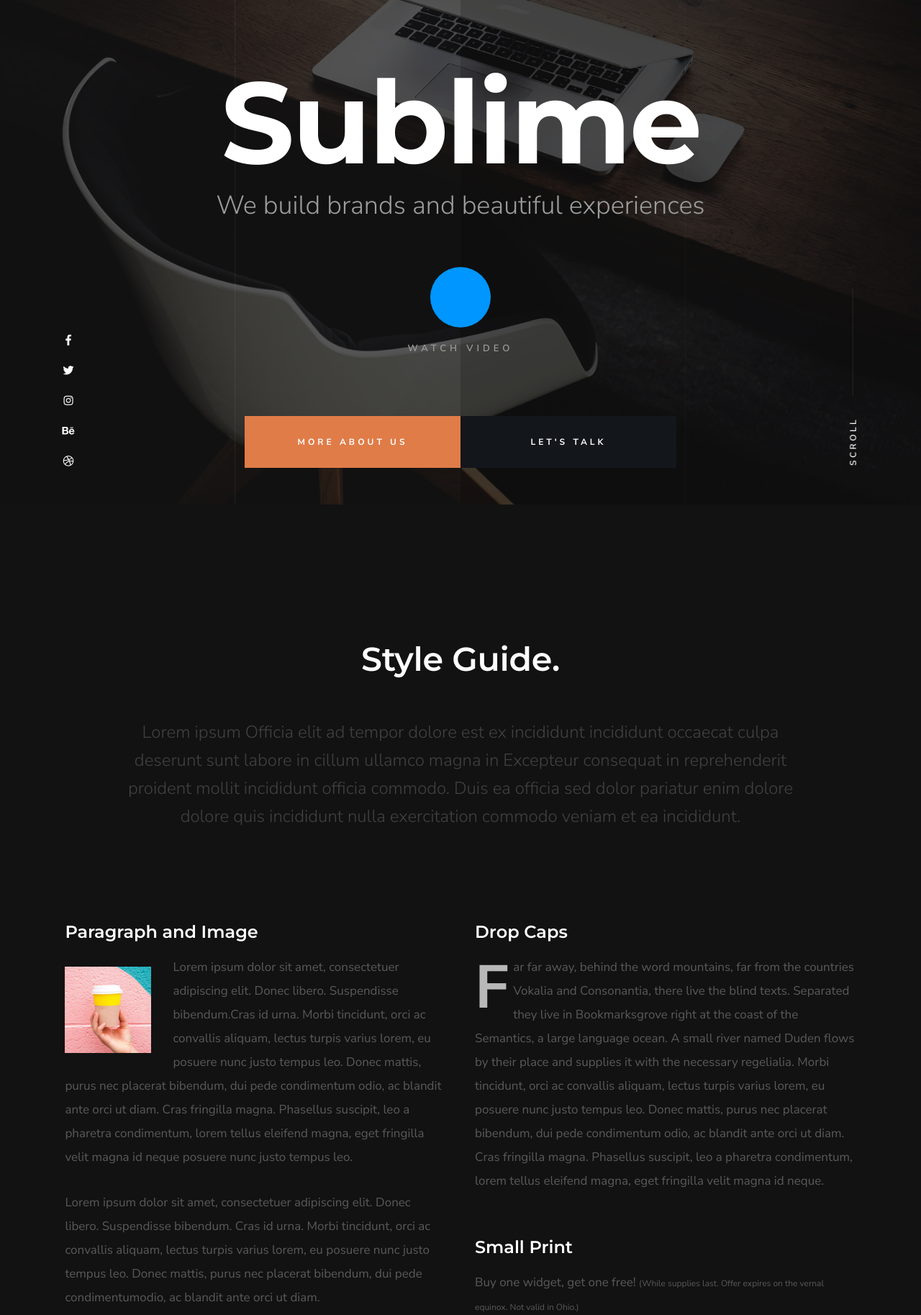
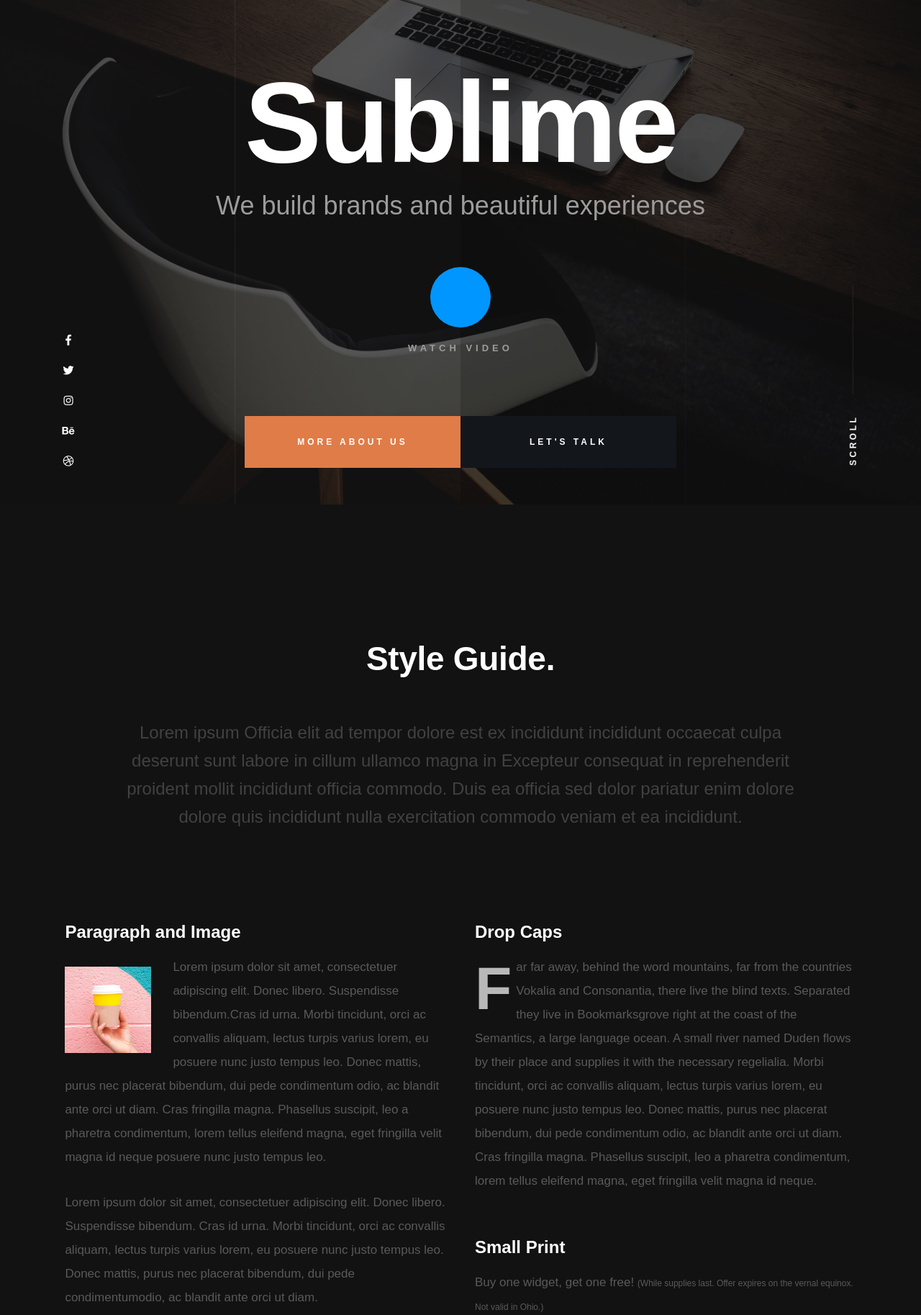
Before and after one commit to clepsydratech/web, a PHP site: page /styles.html in a window 1280 px wide. Shown: the part 99-1926 px from the top of the page at 72% size. Run offline with PHP 8.4, Linux system fonts and the light colour scheme.

Commit message:
set san-serif as the default font

```diff
--- a/css/main.css
+++ b/css/main.css
@@ -76,7 +76,7 @@ body {
 
 body {
   background: #121212;
-  font-family: "Nunito Sans", sans-serif;
+  font-family: sans-serif;
   font-size: 1.7rem;
   font-style: normal;
   font-weight: normal;
@@ -112,7 +112,7 @@ a:active {
  *
  * ------------------------------------------------------------------- */
 h1, h2, h3, h4, h5, h6, .h1, .h2, .h3, .h4, .h5, .h6 {
-  font-family: "Montserrat", sans-serif;
+  font-family: sans-serif;
   font-weight: 600;
   color: #FFFFFF;
   text-rendering: optimizeLegibility;
@@ -186,7 +186,7 @@ p img {
 }
 
 p.lead {
-  font-family: "Nunito Sans", sans-serif;
+  font-family: sans-serif;
   font-weight: 300;
   font-size: 2.4rem;
   line-height: 1.625;
@@ -923,7 +923,7 @@ input[type="submit"],
 input[type="reset"],
 input[type="button"] {
   display: inline-block;
-  font-family: "Nunito Sans", sans-serif;
+  font-family: sans-serif;
   font-weight: 700;
   font-size: 1.2rem;
   text-transform: uppercase;
@@ -1093,7 +1093,7 @@ input::-moz-focus-inner {
   float: left;
   margin: 0;
   padding: 1.5rem .6rem 0 0;
-  font-family: "Nunito Sans", sans-serif;
+  font-family: sans-serif;
   font-weight: 700;
   font-size: 8.4rem;
   line-height: 6rem;
@@ -1418,7 +1418,7 @@ body.menu-is-open {
  * ## display headings
  * ------------------------------------------------------------------- */
 .display-1 {
-  font-family: "Montserrat", sans-serif;
+  font-family: sans-serif;
   font-weight: 600;
   font-size: 4.6rem;
   line-height: 1.5;
@@ -2113,7 +2113,7 @@ body.menu-is-open {
 }
 
 .home-content h1 {
-  font-family: "Montserrat", sans-serif;
+  font-family: sans-serif;
   font-weight: 700;
   font-size: 18rem;
   line-height: 1;
@@ -2125,7 +2125,7 @@ body.menu-is-open {
 
 .home-content h3 {
   margin-top: 1.2rem;
-  font-family: "Nunito Sans", sans-serif;
+  font-family: sans-serif;
   font-weight: 300;
   font-size: 3.8rem;
   line-height: 1.342;
@@ -2171,7 +2171,7 @@ body.menu-is-open {
 .home-content__video .video-text {
   display: inline-block;
   text-align: center;
-  font-family: "Nunito Sans", sans-serif;
+  font-family: sans-serif;
   font-weight: 600;
   font-size: 1.3rem;
   line-height: 1;
@@ -2245,7 +2245,7 @@ body.menu-is-open {
 }
 
 .home-content__scroll .scroll-link {
-  font-family: "Nunito Sans", sans-serif;
+  font-family: sans-serif;
   font-weight: 600;
   font-size: 1.2rem;
   text-transform: uppercase;
```
Also changed, not shown: other parts of css/main.css (+27 -27 lines).
